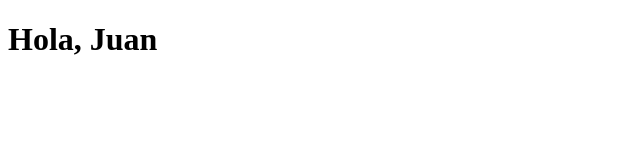
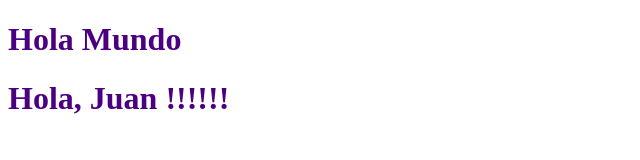
Before and after one commit to Juan17Informatico/js-udemy-09-webpack-inicial, a website built with webpack: page src/index.html in a window 1280 px wide. Shown: the whole page, without its empty margins (0-640 px from the left). Built offline with nearby package versions, Linux system fonts and the light colour scheme.

Commit message:
Finalización clase 198

```diff
--- /dev/null
+++ b/src/css/componentes.css
@@ -0,0 +1,3 @@
+h1{
+    color: indigo;
+}
--- a/src/index.html
+++ b/src/index.html
@@ -6,6 +6,7 @@
         <title>Webpack</title>
     </head>
     <body>
-        <script src="../dist/main.js"></script>
+        <h1>Hola Mundo</h1>
+        <div id="app"></div>
     </body>
 </html>
--- a/src/index.js
+++ b/src/index.js
@@ -1,4 +1,4 @@
-import { saludar } from "./js/componentes.js";
+import { saludar } from "./js/componentes";
 
 const nombre = "Juan";
 
--- a/src/js/componentes.js
+++ b/src/js/componentes.js
@@ -1,8 +1,11 @@
+import '../css/componentes.css';
+
 export const saludar = (nombre) => {
     console.log("Creando eitqueta H1 ");
 
     const h1 = document.createElement("h1");
-    h1.innerText = `Hola, ${nombre}`;
+    h1.innerText = `Hola, ${nombre} !!!!!!`;
+
 
     document.body.append(h1);
 };
--- a/webpack.config.js
+++ b/webpack.config.js
@@ -17,6 +17,10 @@ module.exports = {
                 options: {
                     sources: false
                 }
+            },
+            {
+                test: /\.css$/,
+                use: ['style-loader', 'css-loader'],
             }
         ]
     },
```
Also changed, not shown: package.json (+6 -2 lines), 1 other file.
